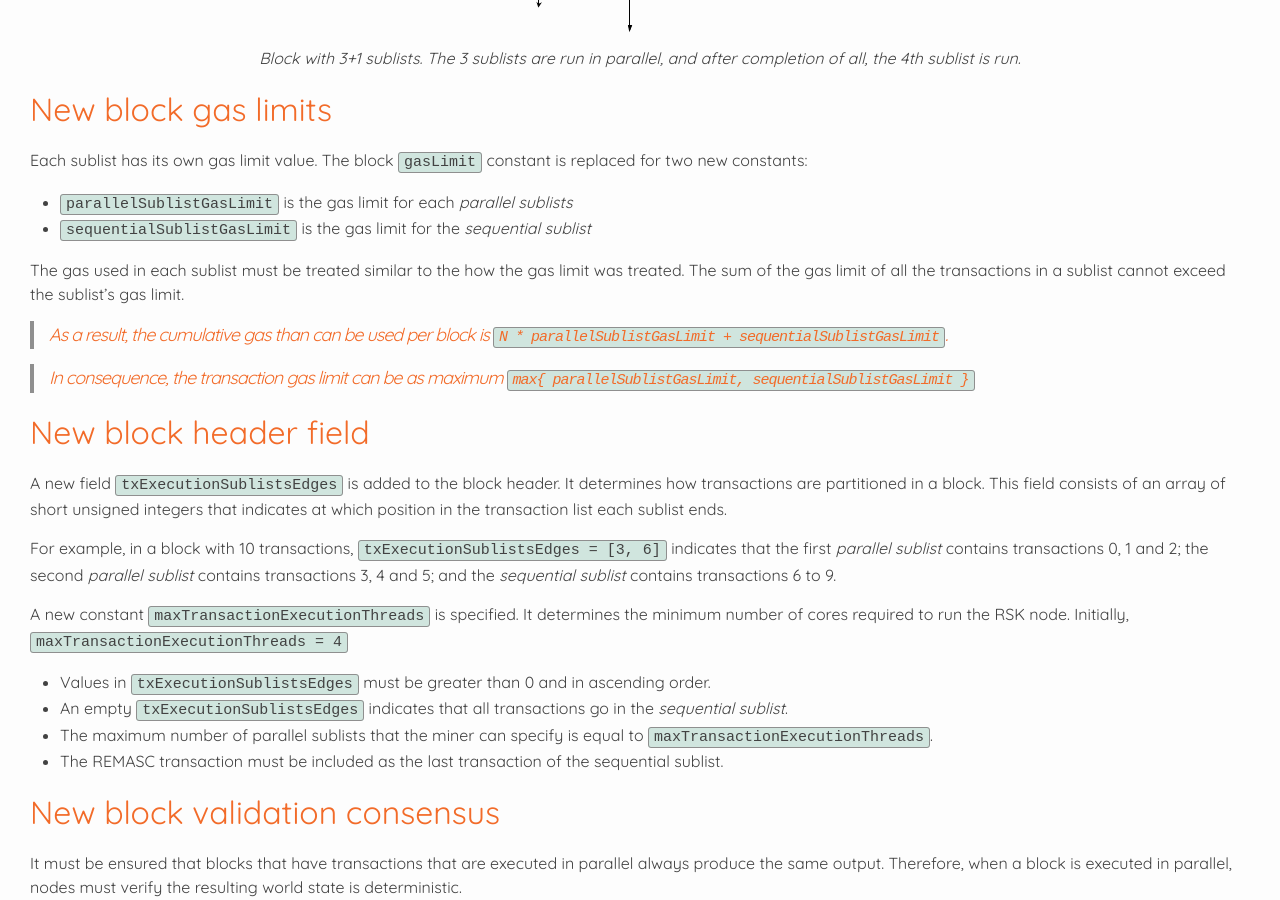
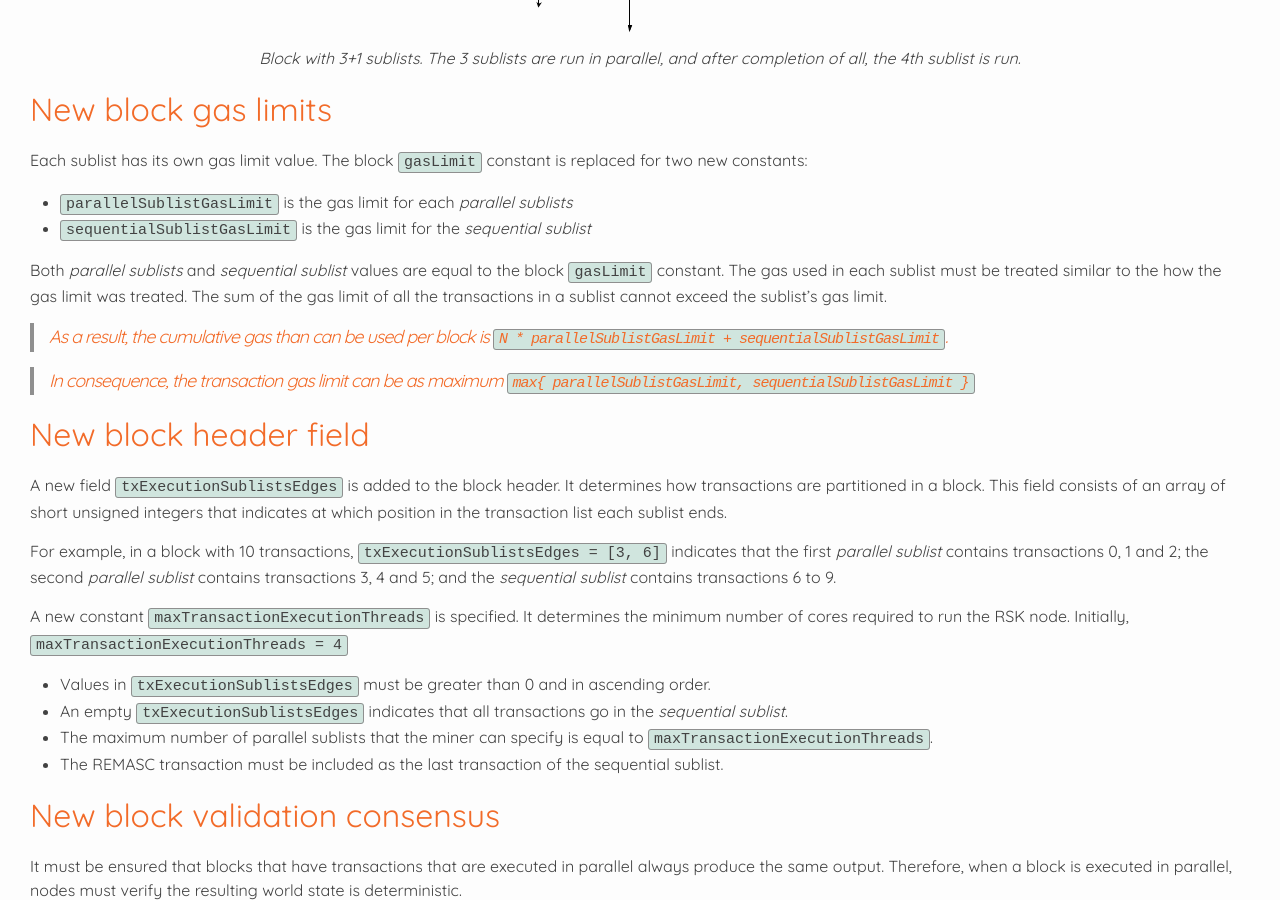
Before and after one commit to rsksmart/RSKIPs, a Jekyll site: the page built from IPs/RSKIP144.md, in a window 1280 px wide and 900 px high, scrolled down 1282 px. Built offline with Jekyll 4.4.1, drawn with Linux system fonts in a browser that asks for light colours; our own code applies the rules of GitHub Pages for plain Markdown files.

Commit message:
A3. Gas limit variables unspecified

```diff
--- a/IPs/RSKIP144.md
+++ b/IPs/RSKIP144.md
@@ -40,7 +40,9 @@ Each sublist has its own gas limit value. The block `gasLimit` constant is repla
 - `parallelSublistGasLimit` is the gas limit for each _parallel sublists_
 - `sequentialSublistGasLimit` is the gas limit for the _sequential sublist_
 
-The gas used in each sublist must be treated similar to the how the gas limit was treated. The sum of the gas limit of all the transactions in a sublist cannot exceed the sublist's gas limit.
+Both _parallel sublists_ and _sequential sublist_ values are equal to the block `gasLimit` constant. The gas used in each sublist must be treated similar to the how the gas limit was treated. The sum of the gas limit of all the transactions in a sublist cannot exceed the sublist's gas limit.
+
+
 
 > As a result, the cumulative gas than can be used per block is `N * parallelSublistGasLimit + sequentialSublistGasLimit`.
 
```
